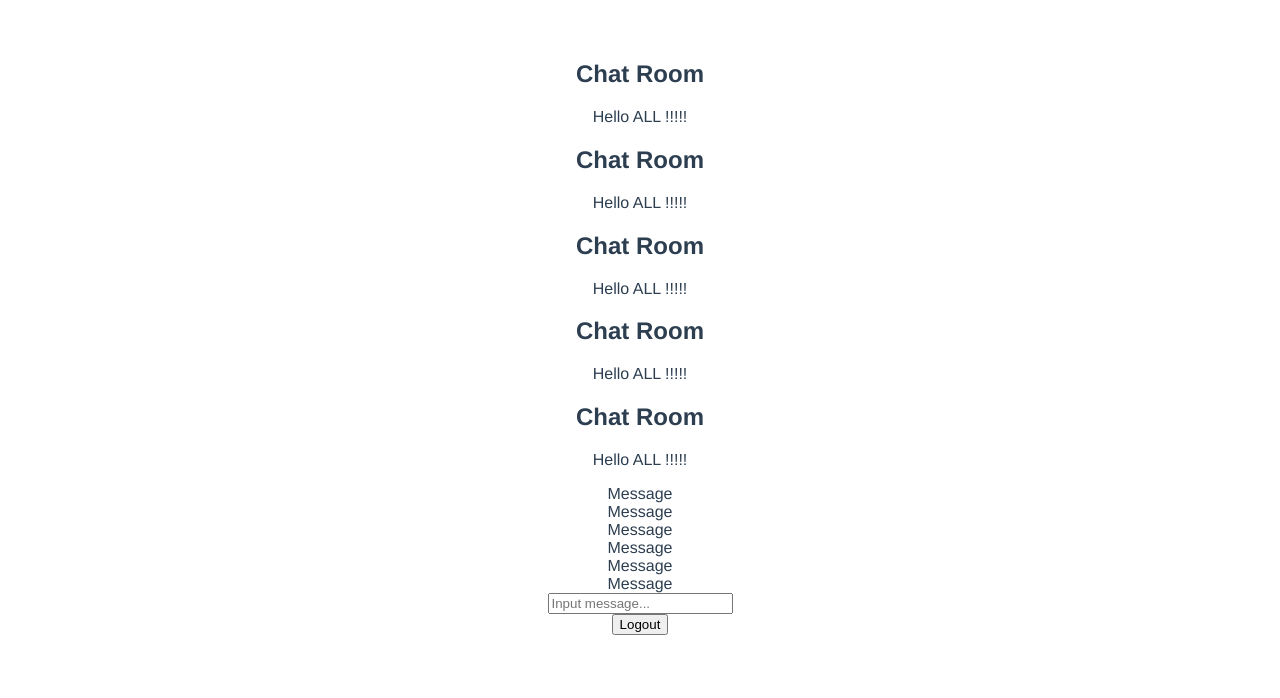
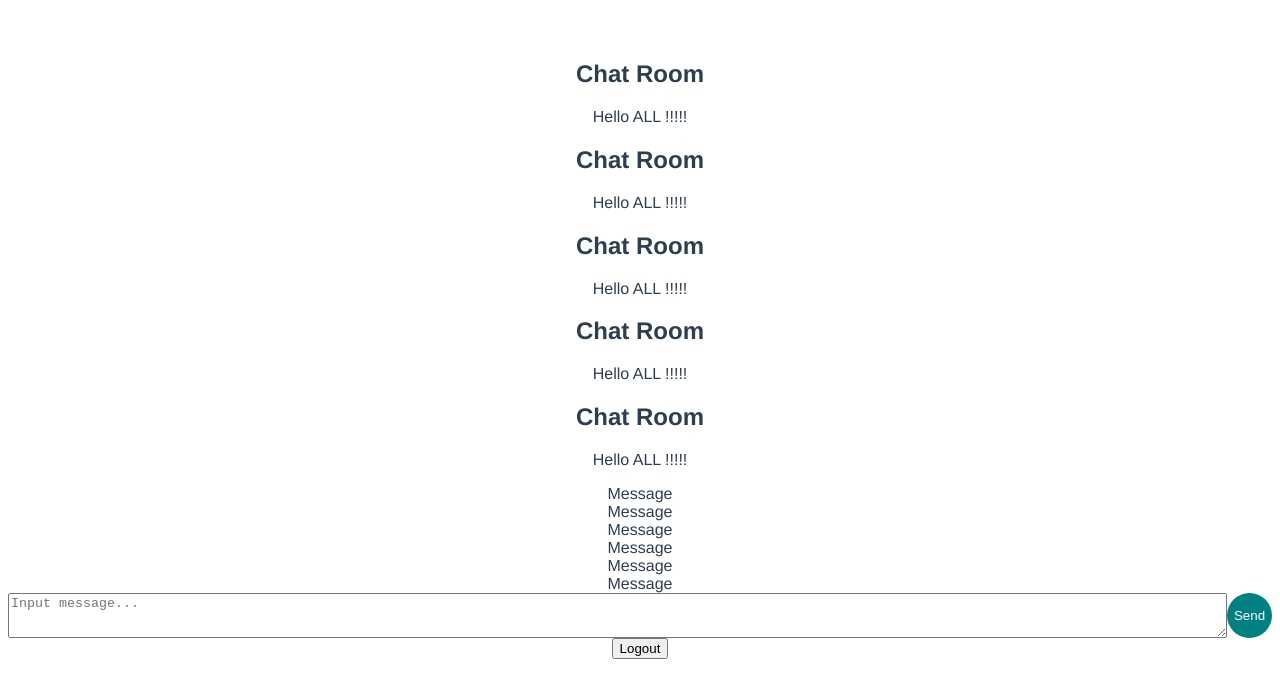
Before and after one commit to Sinlero/frontend-campus-chat, a Vue app: page / in a window 1280 px wide. Shown: the top 698 px of the page. Built offline with nearby package versions, Linux system fonts and the light colour scheme; no server answers.

Commit message:
add send button

```diff
--- a/src/components/chat/MessageInput.vue
+++ b/src/components/chat/MessageInput.vue
@@ -1,6 +1,7 @@
 <template>
-<div>
-  <input placeholder="Input message...">
+<div class="input">
+  <textarea placeholder="Input message..."></textarea>
+  <button class="send-button">Send</button>
 </div>
 </template>
 
@@ -11,5 +12,18 @@ export default {
 </script>
 
 <style scoped>
-
+.input{
+  display: grid;
+  grid-template-columns: auto 45px;
+}
+.send-button {
+  height: 45px;
+  border: none;
+  color: white;
+  background-color: teal;
+  border-radius: 45px;
+}
+.send-button:hover {
+  cursor: pointer;
+}
 </style>
```
